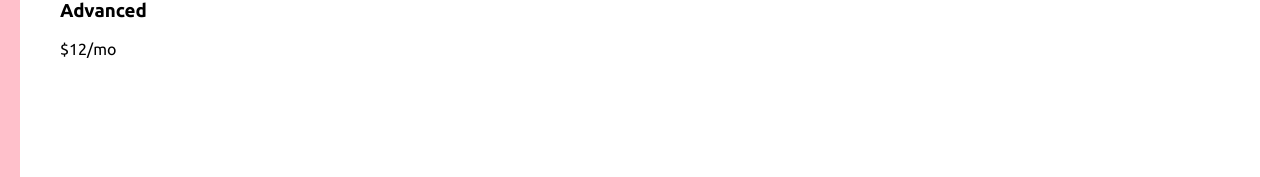
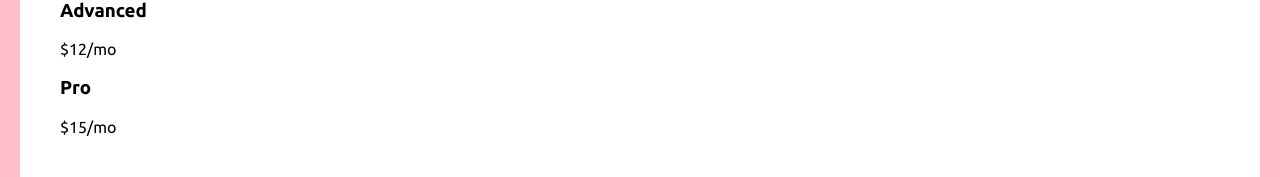
Before and after one commit to er1927/multi-step-form, a Next.js app: page / in a window 1280 px wide. Shown: the part 775-952 px from the top of the page. Built offline with nearby package versions, Linux system fonts and the light colour scheme.

Commit message:
Added Pro option.

```diff
--- a/pages/index.js
+++ b/pages/index.js
@@ -66,8 +66,8 @@ export default function Home() {
             {/* icon here */}
           </div>
           <div>
-            <h3></h3>
-            <p></p>
+            <h3>Pro </h3>
+            <p>$15/mo</p>
           </div>
          </div>
          <div classname="card-toggle">
```
